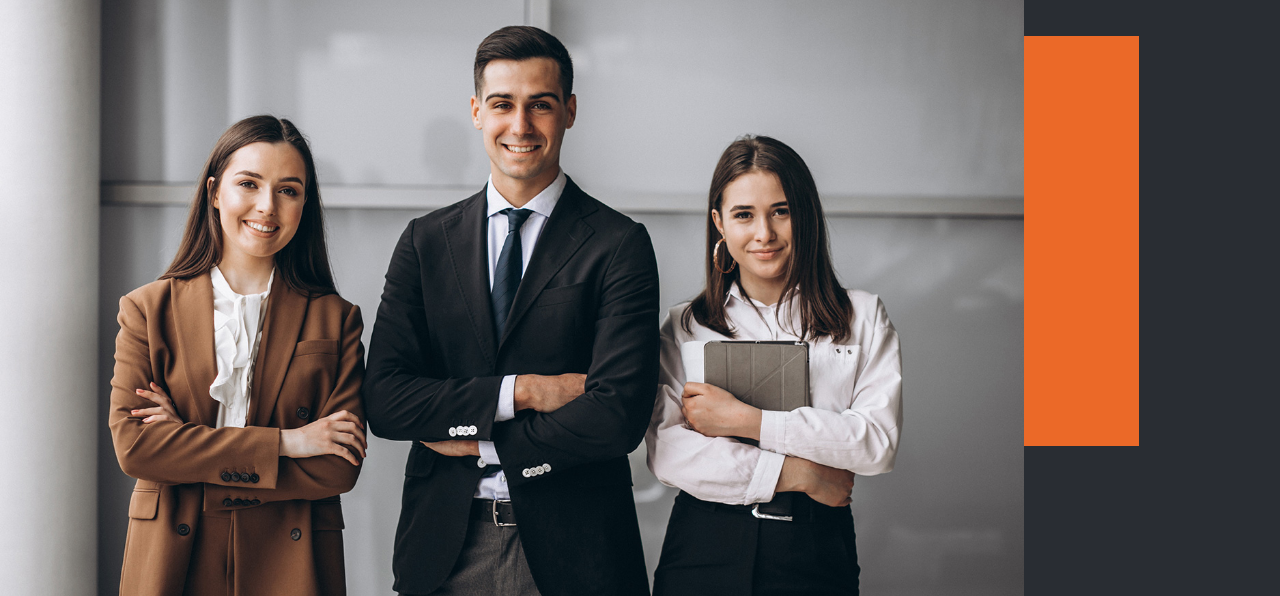
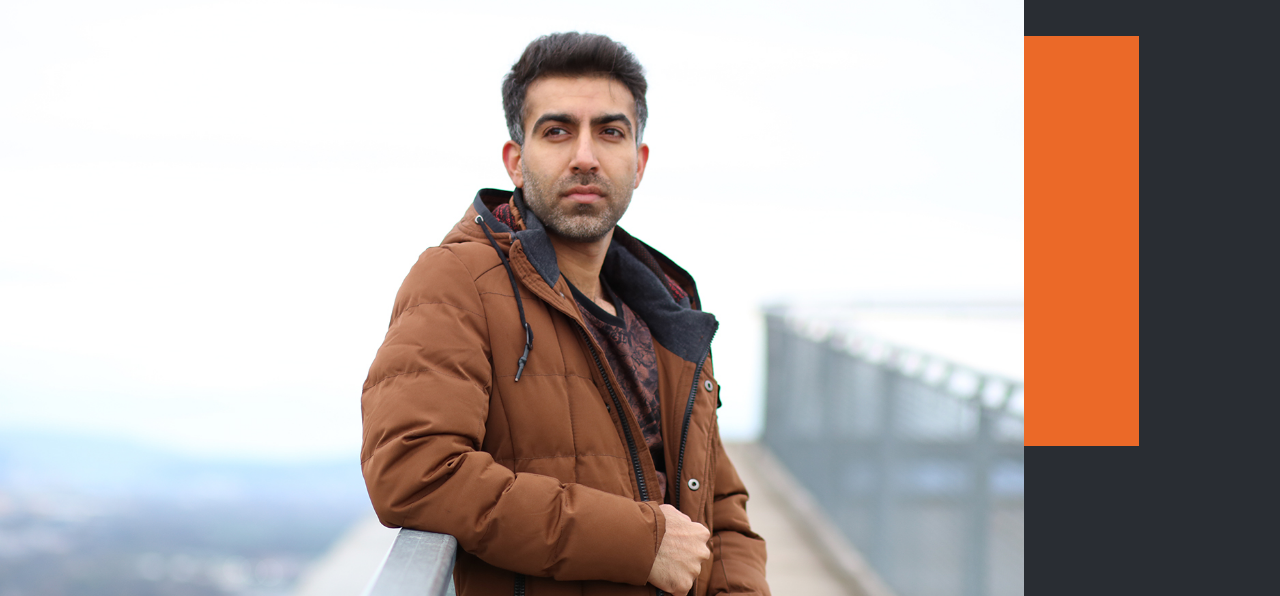
Before and after one commit to Beehrad/Tailwind-project, a website: page index.html in a window 1280 px wide. Shown: the part 69-665 px from the top of the page. Drawn offline with Linux system fonts and the light colour scheme.

Commit message:
picture updated

```diff
--- a/index.html
+++ b/index.html
@@ -20,7 +20,7 @@
     <section class="bg-back text-white pb-12">
         <div>
             <div class="z-10 relative w-4/5 before:content-[''] before:z-[-1] before:absolute before:w-4/5 before:bg-narenji before:h-3/5 before:ml-32 before:mt-[35px] md:before:ml-52 md:before:mt-[60px] lg:before:ml-80 lg:before:mt-[60px]">
-                <img src="./img/bussiness-people-working-team-office4.jpg" alt="">
+                <img src="./img/IMG_2251.jpg" alt="">
             </div>
             <div class="w-[300px] mt-[-30px] ml-8 sm:w-[400px] md:w-[500px] lg:w-[600px] bg-back flex flex-col absolute z-30 sm:mt-[-60px] sm:ml-20 p-8">
                 <h1 class="text-3xl sm:text-4xl md:text-5xl font-bold mb-8">Got a Project?<br>Let's talk</h1>
```
Also changed, not shown: img/IMG_2251.jpg (added).
